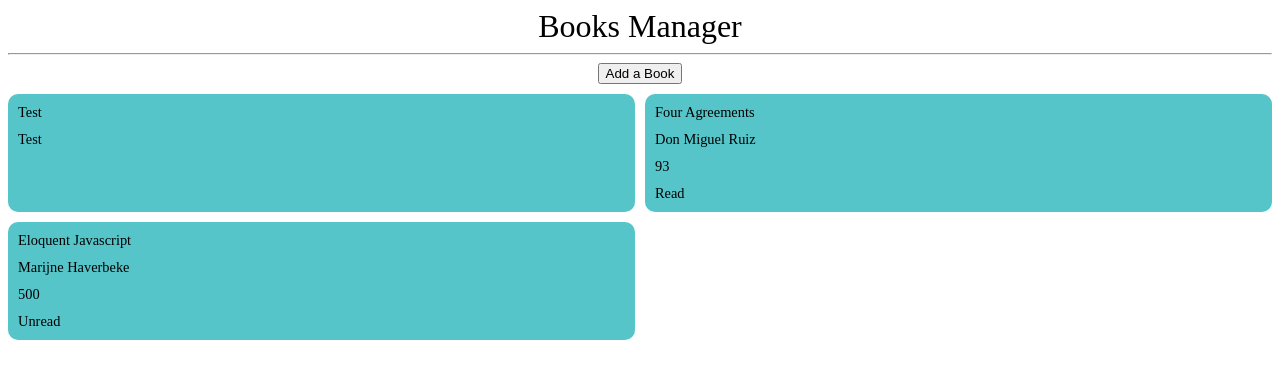
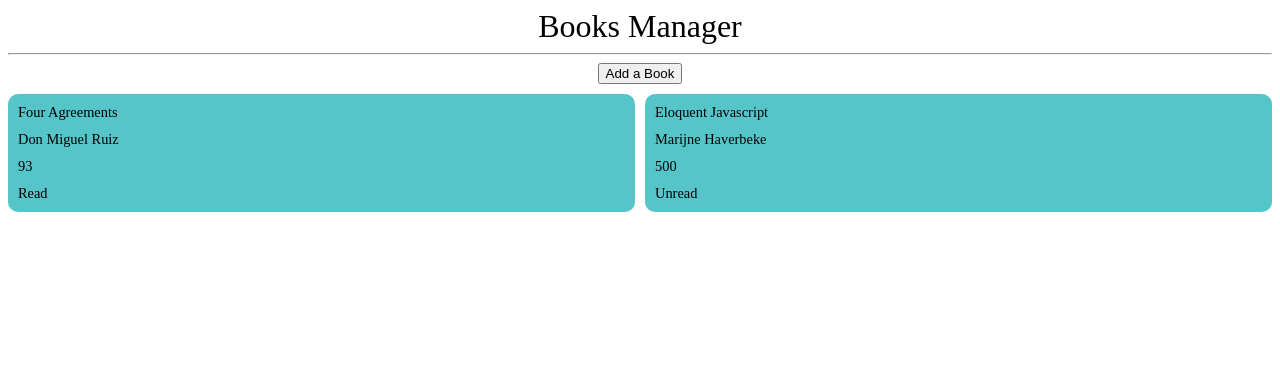
Before and after one commit to Pratyush-M/Library, a plain HTML site: page index.html in a window 1280 px wide. Drawn offline with Linux system fonts and the light colour scheme.

Commit message:
remove dummy span from container

```diff
--- a/index.html
+++ b/index.html
@@ -15,15 +15,6 @@
     <hr>
     <button class="addBook">Add a Book</button>
     <div class="container">
-        <span>
-
-
-                <li>Test</li>
-                <li>Test</li>
-
-        </span>
-
-
 
     </div>
 
```
